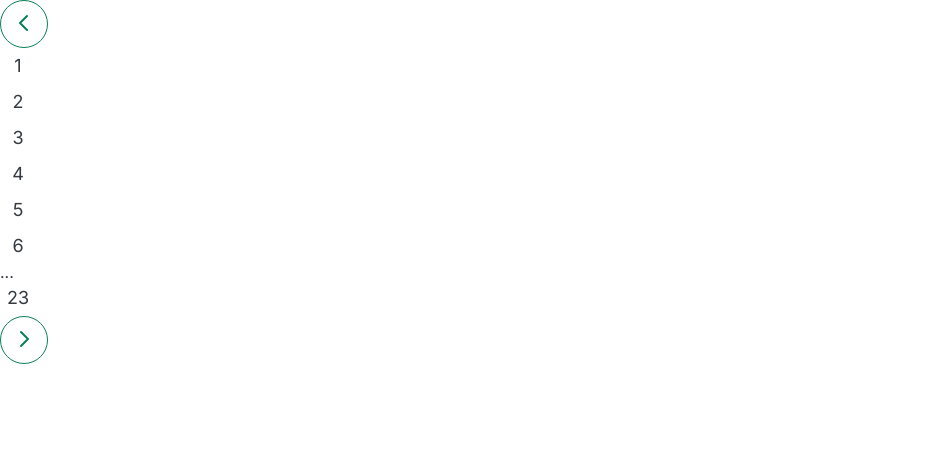
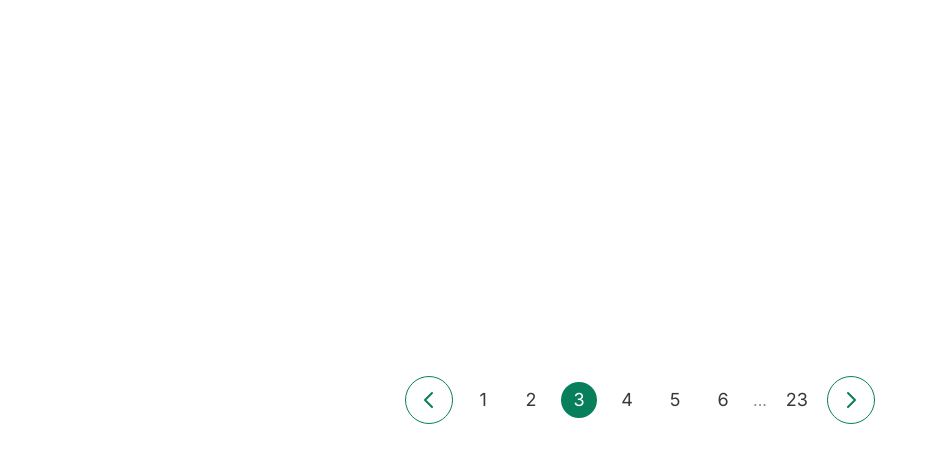
Before and after one commit to dewanwakilahmed/sample-pagination-component, a plain HTML site: page index.html in a window 1280 px wide. Shown: the whole page, without its empty margins (0-938 px from the left). Drawn offline with Linux system fonts and the light colour scheme.

Commit message:
Finished Component

```diff
--- a/index.html
+++ b/index.html
@@ -13,7 +13,7 @@
 
   <body>
     <div class="pagination">
-      <button class="btn">
+      <button class="btn centered">
         <svg
           xmlns="http://www.w3.org/2000/svg"
           class="btn-icon"
@@ -32,7 +32,7 @@
 
       <a href="#" class="page-link">1</a>
       <a href="#" class="page-link">2</a>
-      <a href="#" class="page-link">3</a>
+      <a href="#" class="page-link page-link--current">3</a>
       <a href="#" class="page-link">4</a>
       <a href="#" class="page-link">5</a>
       <a href="#" class="page-link">6</a>
--- a/style.css
+++ b/style.css
@@ -21,9 +21,17 @@ body {
   font-family: "Inter", sans-serif;
   color: #343a40;
   line-height: 1;
+  min-height: 100vh;
+
+  display: flex;
+  align-items: center;
+  justify-content: center;
 }
 
 .pagination {
+  display: flex;
+  align-items: center;
+  gap: 12px;
 }
 
 .btn {
@@ -33,6 +41,10 @@ body {
   border-radius: 50%;
   background: none;
   cursor: pointer;
+
+  display: flex;
+  align-items: center;
+  justify-content: center;
 }
 
 .btn:hover {
@@ -64,10 +76,12 @@ body {
 }
 
 .page-link:hover,
-.page-link:active {
+.page-link:active,
+.page-link.page-link--current {
   background-color: #087f5b;
   color: #fff;
 }
 
 .dots {
+  color: #868e96;
 }
```
